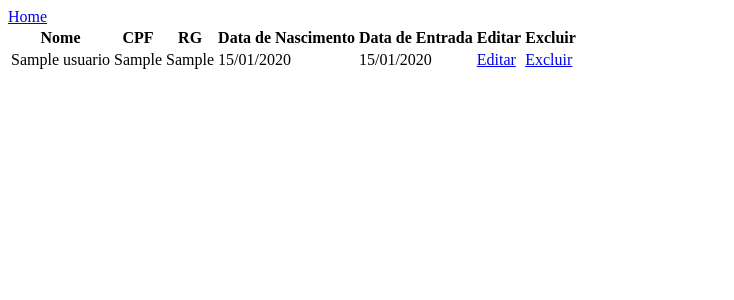
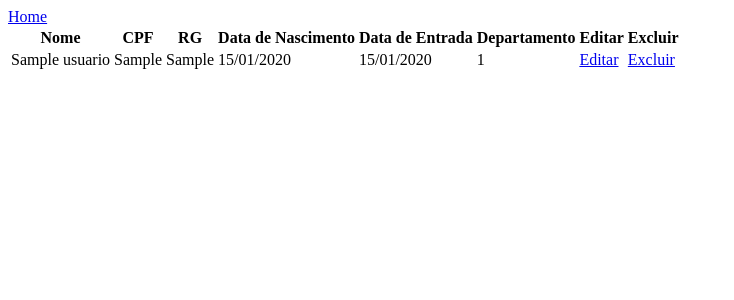
Before and after one commit to wesleyvieira1/saa-project-aps, a Django app: page /usuarios/ in a window 1280 px wide. Shown: the top 300 px of the page, without its empty margins (0-734 px from the left). Run offline with Django 4.2, Linux system fonts and the light colour scheme; a user stored in the database is signed in; tables that the repository leaves empty hold one stand-in row (values such as "Sample post").

Commit message:
add departamento ao html

```diff
--- a/usuario/templates/usuario/usuario_list.html
+++ b/usuario/templates/usuario/usuario_list.html
@@ -18,7 +18,7 @@
                 <th>Data de Nascimento</th>
                 <th>Data de Entrada</th>
                 <!--<th>Ativo</th>-->
-                <!--<th>Departamento</th>-->
+                <th>Departamento</th>
                 <th>Editar</th>
                 <th>Excluir</th>
 
@@ -32,7 +32,7 @@
                 <td>{{usuario.rg}}</td>
                 <td>{{usuario.data_nascimento|date:"d/m/Y"}}</td>
                 <td>{{usuario.data_entrada|date:"d/m/Y"}}</td>
-                <!--<td>{{usuario.departamento}}</td>-->
+                <td>{{usuario.departamento}}</td>
                 <!--
                     <td>
                     {% if usuario.ativo %}
```
